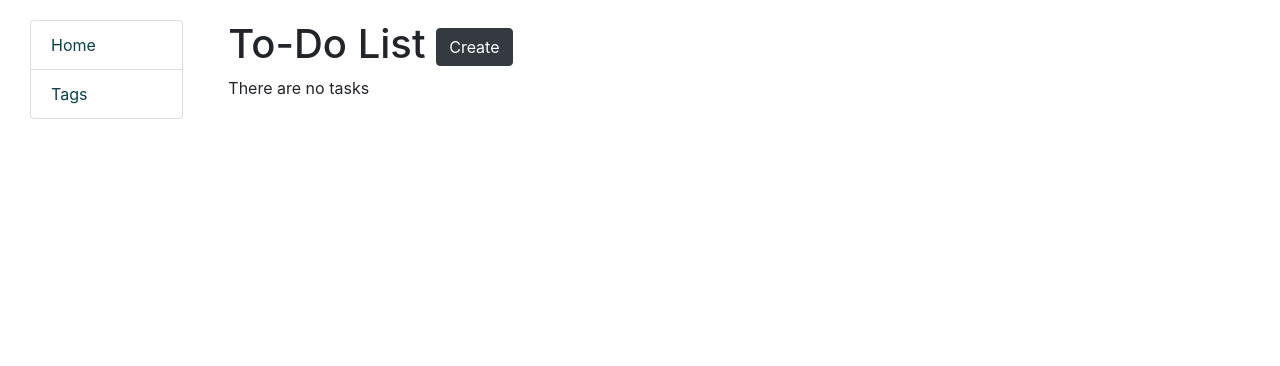
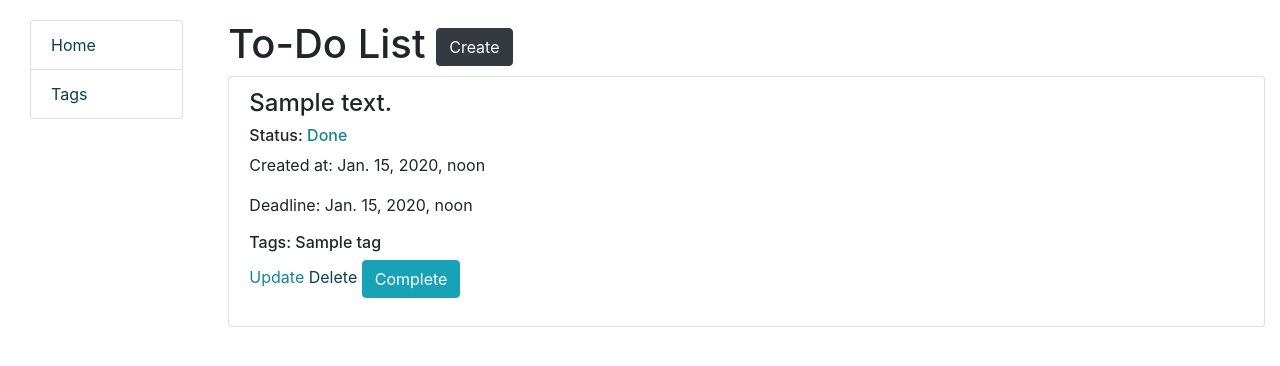
Before and after one commit to Sebshe/Todo_list, a Django app: page / in a window 1280 px wide. Shown: the top 366 px of the page. Run offline with Django 4.2, Linux system fonts and the light colour scheme; tables that the repository leaves empty hold one stand-in row (values such as "Sample post"); some libraries are stand-ins or nearby versions.

Commit message:
Fixed problem in view for change status

```diff
--- a/templates/todo/tag_list.html
+++ b/templates/todo/tag_list.html
@@ -8,14 +8,14 @@
   </a>
   </h3>
 
-  {% if tags_list %}
+  {% if tag_list %}
     <table class="table">
       <tr class="thead-dark">
         <th>Name</th>
         <th>Update</th>
         <th>Delete</th>
       </tr>
-      {% for tag in tags_list %}
+      {% for tag in tag_list %}
       <tr>
         <td>
           {{ tag.name }}
--- a/templates/todo/task_list.html
+++ b/templates/todo/task_list.html
@@ -8,16 +8,16 @@
       Create
     </a>
   </h1>
-  {% if tasks_list %}
+  {% if task_list %}
     <ul class="list-group">
-      {% for task in tasks_list %}
+      {% for task in task_list %}
         <li class="list-group-item">
           <h4>
             {{ task.content }}
           </h4>
           <h6>
             Status:
-            {% if task.completed %}
+            {% if task.is_done %}
               <span class="done">Done</span>
             {% else %}
               Not Done
@@ -46,7 +46,7 @@
               Delete
             </a>
             {% if task.completed %}
-              <a href="{% url 'todo:complete-undo' pk=task.id %}" class="btn btn-light">
+              <a href="{% url 'todo:task_change_status' pk=task.id %}" class="btn btn-light">
                 Undo
               </a>
             {% else %}
--- a/todo/urls.py
+++ b/todo/urls.py
@@ -9,7 +9,7 @@ from .views import (
     TagCreateView,
     TagUpdateView,
     TagDeleteView,
-    TaskChangeStatusView,
+    complete_undo_task,
 
 )
 
@@ -24,7 +24,7 @@ urlpatterns = [
     path("tags/<int:pk>/update", TagUpdateView.as_view(), name="tag-update"),
     path("tags/<int:pk>/delete", TagDeleteView.as_view(), name="tag-delete"),
 
-    path('chng_st/<int:pk>', TaskChangeStatusView.as_view(), name='task_change_status'),
+    path('chng_st/<int:pk>', complete_undo_task, name='task_change_status'),
 
 ]
 
--- a/todo/views.py
+++ b/todo/views.py
@@ -1,3 +1,4 @@
+from django.http import HttpResponseRedirect
 from django.shortcuts import redirect
 from django.urls import reverse_lazy
 from django.views import generic, View
@@ -63,13 +64,8 @@ class TagDeleteView(generic.DeleteView):
     success_url = reverse_lazy("todo:tag-list")
 
 
-class TaskChangeStatusView(View):
-    def post(self, request, pk):
-        task = Task.objects.get(id=pk)
-        task.is_done = not task.is_done
-        task.save()
-
-        return redirect(reverse_lazy('todo:task-list'), permanent=True)
-
-    def get(self, request):
-        return redirect(reverse_lazy('todo:task-list'), permanent=True)
+def complete_undo_task(request, pk):
+    task = Task.objects.get(id=pk)
+    task.is_done = not task.is_done
+    task.save()
+    return HttpResponseRedirect(reverse_lazy("todo:task-list"))
```
